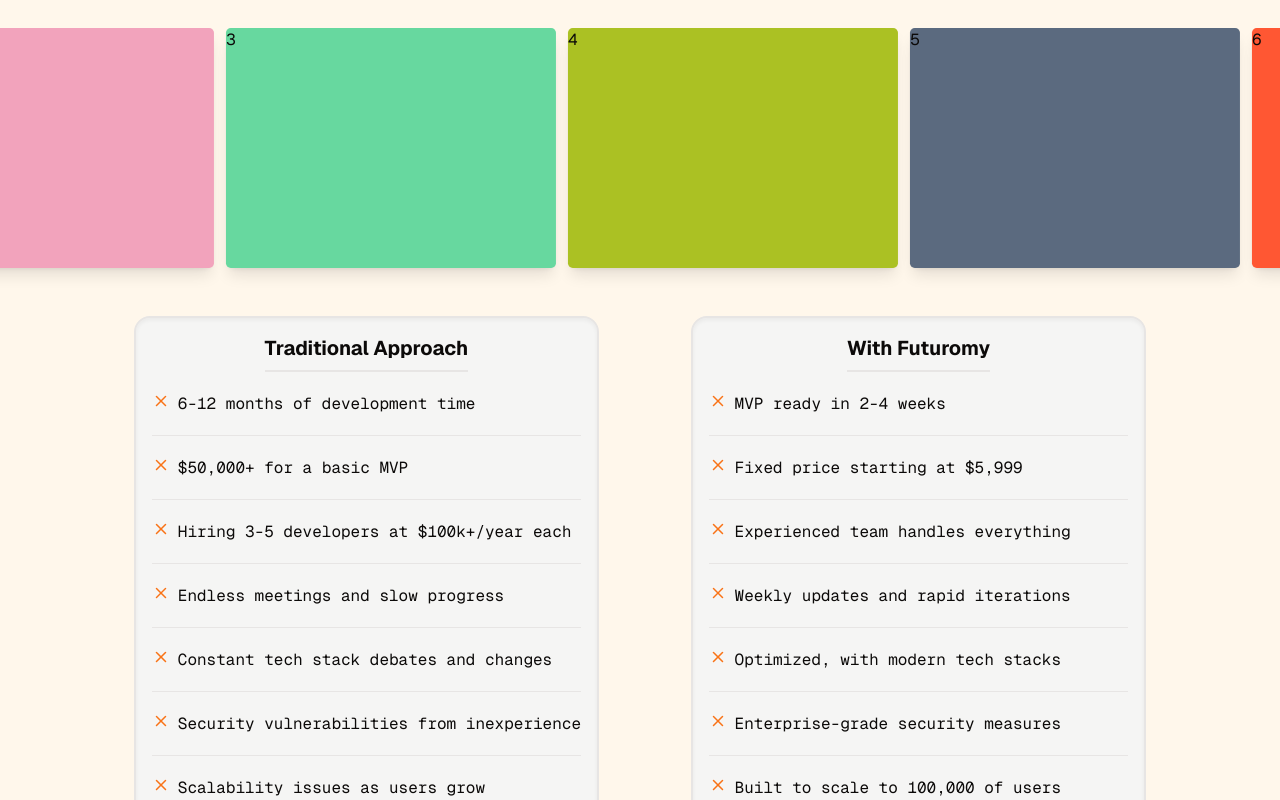
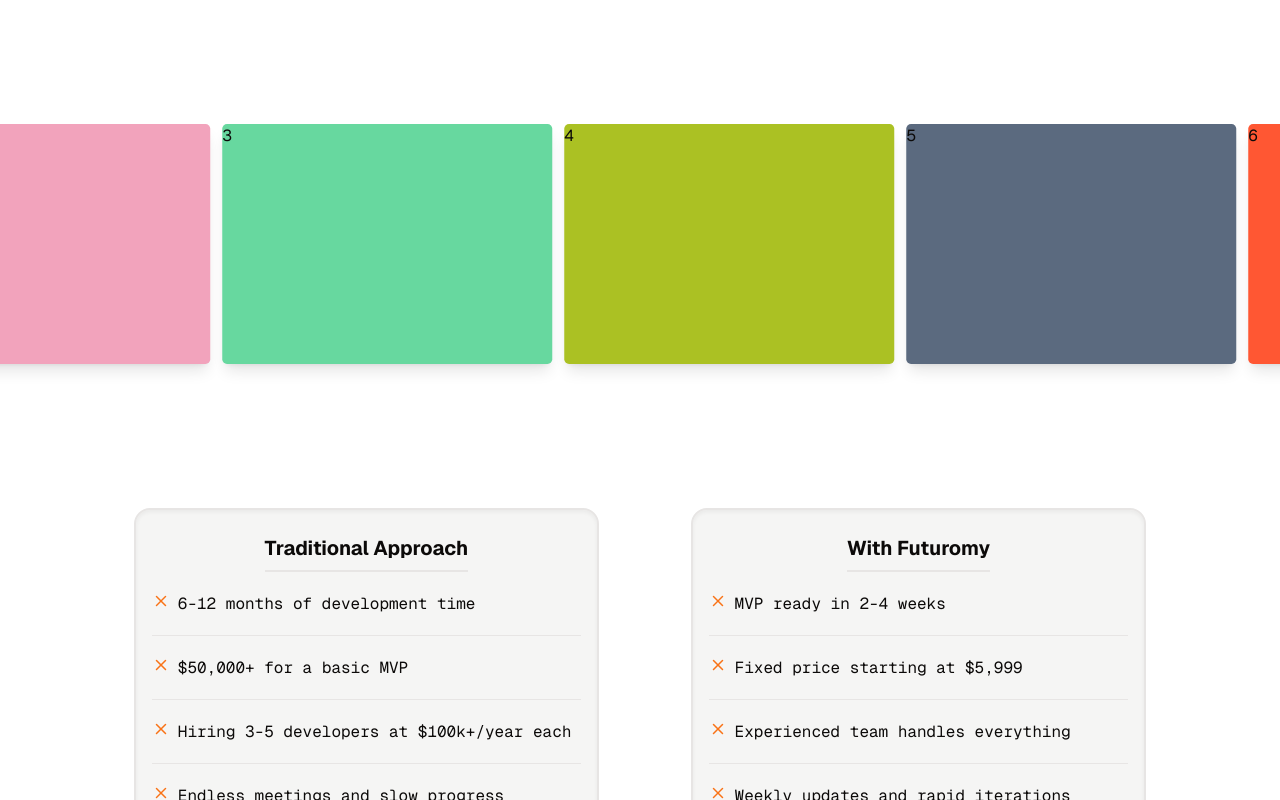
Before and after one commit to Alicansan/futuromy_w_payload, a Next.js app: page /en in a window 1280 px wide. Shown: the part 1120-1920 px from the top of the page. Built offline with nearby package versions, Linux system fonts and the light colour scheme.

Commit message:
Three Steps

```diff
--- a/messages/en.json
+++ b/messages/en.json
@@ -51,5 +51,23 @@
       "High risk of project failure (>60%)",
       "Outdated tech by launch time"
     ]
+  },
+  "ThreeSteps": {
+    "header": "3 steps to launch your MVP",
+    "steps": [
+      {
+        "head": "1) Choose your plan",
+        "parag": "Select the plan that fits your needs and budget"
+      },
+      {
+        "head": "2) Define your MVP",
+        "parag": "We chat about your idea in call, then send you a Notion doc with your MVP and weekly dev plan"
+      },
+      {
+        "head": "3) Launch in 2 weeks",
+        "parag": "We deploy your MVP in first week on Vercel, ready for you to test and iterate"
+      }
+    ],
+    "Estimate": "Estimate your MVP"
   }
 }
--- a/src/app/[locale]/globals.css
+++ b/src/app/[locale]/globals.css
@@ -3,7 +3,7 @@
 @tailwind utilities;
 @layer base {
   :root {
-    --background: 36, 100%, 96%;
+    --background: 0, 0%, 100%;
     --foreground: 20 14.3% 4.1%;
     --card: 0 0% 100%;
     --card-foreground: 20 14.3% 4.1%;
--- a/src/app/[locale]/page.tsx
+++ b/src/app/[locale]/page.tsx
@@ -1,7 +1,5 @@
 import { useTranslations } from 'next-intl';
 import HomePage from '../../components/pages/HomePage';
-import Comparison from '../../components/common/Comparison';
-import InfiniteScroll from '@/components/common/InfiniteScroll';
 
 export default function page() {
   return (
@@ -9,9 +7,6 @@
       {/* <h1>{t('title')}</h1>
       <Link href="/about">{t('about')}</Link> */}
       <HomePage />
-      <InfiniteScroll />
-      <Comparison />
-      <InfiniteScroll rotate />
     </div>
   );
 }
--- a/src/components/common/Comparison.tsx
+++ b/src/components/common/Comparison.tsx
@@ -61,7 +61,7 @@
         </TabsContent>
       </Tabs>
       <div className="mx-auto hidden w-full max-w-6xl gap-4 px-8 min-[770px]:flex lg:flex-row">
-        <div className="mx-auto my-12 flex flex-col items-center rounded-2xl border-2 bg-secondary p-4 text-center shadow-inner">
+        <div className="mx-auto my-12 flex flex-col items-center rounded-2xl border-2 bg-secondary p-4 py-6 text-center shadow-inner">
           <h1 className="mx-auto max-w-min text-nowrap border-b-2 pb-2 font-bold md:w-[90vw] md:text-xl">
             {t('contitle')}
           </h1>
@@ -80,7 +80,7 @@
             ))}
           </div>
         </div>
-        <div className="mx-auto my-12 flex flex-col items-center rounded-2xl border-2 bg-secondary p-4 text-center shadow-inner">
+        <div className="mx-auto my-12 flex flex-col items-center rounded-2xl border-2 bg-secondary p-4 py-6 text-center shadow-inner">
           <h1 className="mx-auto max-w-min text-nowrap border-b-2 pb-2 font-bold md:w-[90vw] md:text-xl">
             {t('title')}
           </h1>
--- a/src/components/common/Header.tsx
+++ b/src/components/common/Header.tsx
@@ -3,7 +3,7 @@
 import Image from 'next/image';
 import Link from 'next/link';
 import React, { useEffect, useState } from 'react';
-import LocaleSwitcher from './LocaleSwitcher';
+import LocaleSwitcher from '../LocaleSwitcher';
 import { useTranslations } from 'next-intl';
 import { motion, useScroll, useMotionValueEvent } from 'framer-motion';
 const navElements = [
--- a/src/components/common/InfiniteScroll.tsx
+++ b/src/components/common/InfiniteScroll.tsx
@@ -16,9 +16,9 @@
 const InfiniteScroll = ({ rotate }: InfiniteScrollProps) => {
   return (
     <div
-      className={`inline-flex w-full flex-nowrap ${rotate ? '-rotate-3' : ''}`}
+      className={`my-24 inline-flex w-full flex-nowrap ${rotate ? '-rotate-3' : ''}`}
     >
-      <ul className="animate-infinite-scroll flex max-w-none items-center justify-center md:justify-start">
+      <ul className="flex max-w-none animate-infinite-scroll items-center justify-center md:justify-start">
         {placeholdup.map((item) => (
           <li key={item.id}>
             <div
@@ -30,7 +30,7 @@
           </li>
         ))}
       </ul>
-      <ul className="animate-infinite-scroll flex max-w-none items-center justify-center md:justify-start">
+      <ul className="flex max-w-none animate-infinite-scroll items-center justify-center md:justify-start">
         {placeholdup.map((item) => (
           <li key={item.id}>
             <div
--- /dev/null
+++ b/src/components/common/ThreeSteps.tsx
@@ -0,0 +1,36 @@
+import { ArrowRight } from 'lucide-react';
+import { useTranslations } from 'next-intl';
+import React from 'react';
+import { Button } from '../ui/button';
+
+const ThreeSteps = () => {
+  const t = useTranslations('ThreeSteps');
+  const steps = t.raw('steps');
+  return (
+    <div className="mx-auto my-44 flex max-w-7xl flex-col items-center justify-center px-12">
+      <h1 className="py-7 text-3xl font-bold md:text-4xl">{t('header')}</h1>
+      <div className="mb-8 grid w-full max-w-6xl grid-cols-1 gap-3 sm:grid-cols-2 lg:grid-cols-3">
+        {steps.map((step: { head: string; parag: string }, index: number) => (
+          <div
+            key={index}
+            className="flex h-full w-full flex-col items-center rounded-3xl bg-muted p-8 py-12 text-center shadow-inner"
+          >
+            <div className="flex h-full w-full flex-col">
+              <h1 className="mb-4 text-nowrap text-xl font-bold md:text-2xl">
+                {step.head}
+              </h1>
+              <p className="text-start text-sm text-muted-foreground md:text-base">
+                {step.parag}
+              </p>
+            </div>
+          </div>
+        ))}
+      </div>
+      <Button>
+        Estimate your MVP <ArrowRight />
+      </Button>
+    </div>
+  );
+};
+
+export default ThreeSteps;
--- a/src/components/pages/HomePage.tsx
+++ b/src/components/pages/HomePage.tsx
@@ -3,13 +3,19 @@
 import { useTranslations } from 'next-intl';
 import Header from '../common/Header';
 import HeroSection from '../common/HeroSection';
-
+import Comparison from '../../components/common/Comparison';
+import InfiniteScroll from '@/components/common/InfiniteScroll';
+import ThreeSteps from '@/components/common/ThreeSteps';
 export default function HomePage() {
   const t = useTranslations('HomePage');
   return (
-    <div className="relative z-0 mx-auto max-w-7xl px-4">
+    <div className="w- relative z-0 mx-auto max-w-7xl px-4">
       <Header />
       <HeroSection />
+      <InfiniteScroll />
+      <Comparison />
+      <InfiniteScroll rotate />
+      <ThreeSteps />
     </div>
   );
 }
```
Also changed, not shown: src/components/LocaleSwitcher.tsx (renamed from src/components/common/LocaleSwitcher.tsx).
